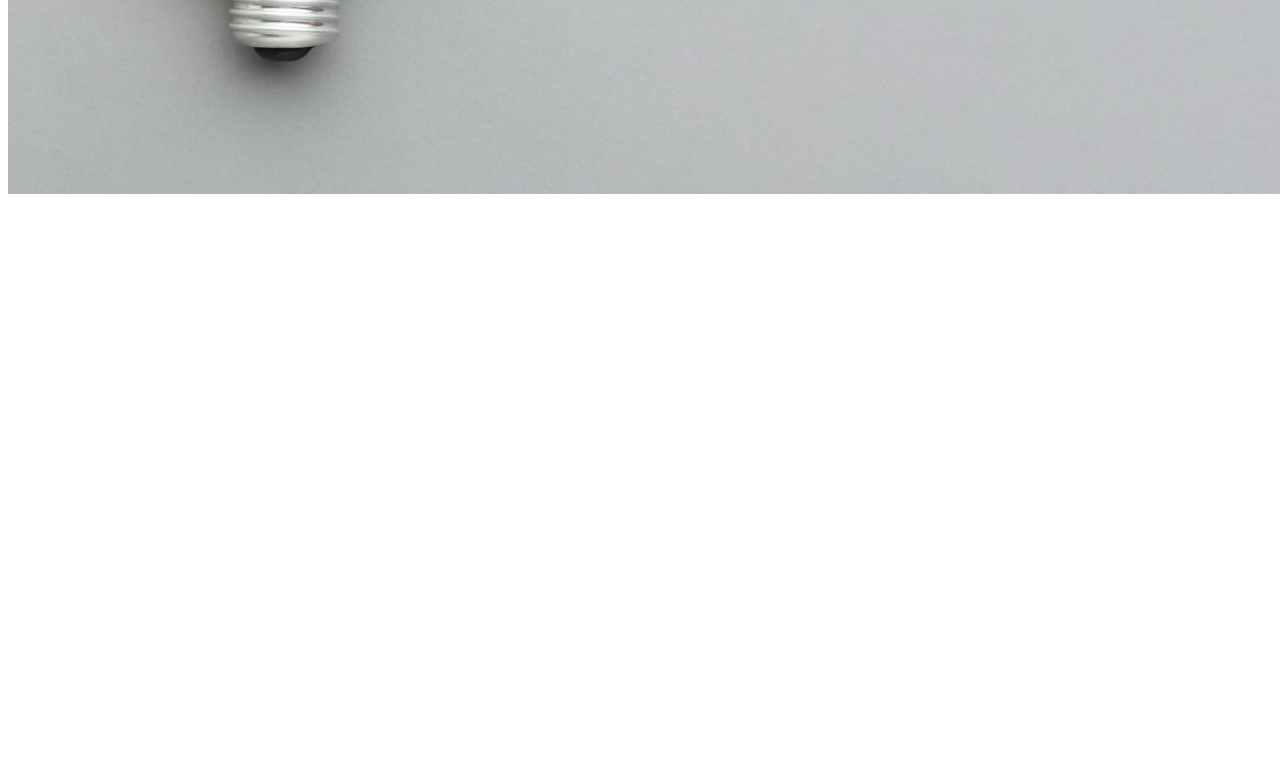
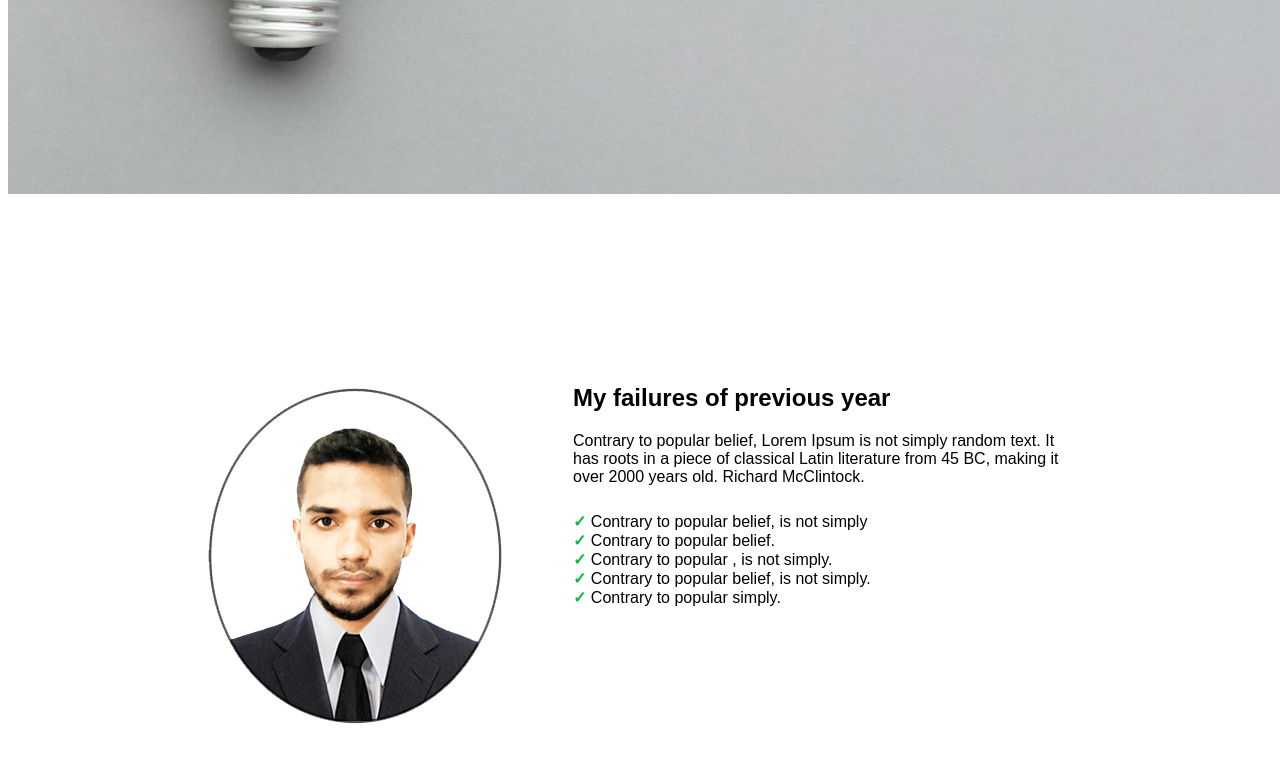
Before and after one commit to irfankkhhan14/Career-Planning-website, a plain HTML site: page index.html in a window 1280 px wide. Shown: the part 514-1294 px from the top of the page. Before the commit the page ends 800 px from the top, so only its background shows below. Drawn offline with Linux system fonts and the light colour scheme.

Commit message:
2nd change

```diff
--- a/index.html
+++ b/index.html
@@ -13,7 +13,8 @@
     <header>
         <div class="header-item">
             <h1 class="header-h1">All Thinks Are <br>Possible If You <br>believe</h1>
-            <p class="header-para">There are many variations of passages of Lorem Ipsum available, but the majority have suffered alteration in some from, by injected humour, or randomised words</p>
+            <p class="header-para">There are many variations of passages of Lorem Ipsum available, but the majority have
+                suffered alteration in some from, by injected humour, or randomised words</p>
             <button class="header-cnt-btn">
                 Contact Us
             </button>
@@ -21,6 +22,28 @@
     </header>
 
     <main>
+        <section class="main-section">
+            <div class="failure-section">
+                <img class="failure-section-img" src="images/Irfan Untitled-1 copy.png">
+                <div class="failure-writing-part">
+                    <h1>My failures of previous year</h1>
+                    <p class="failure-section-p">Contrary to popular belief, Lorem Ipsum is not
+                        simply random text. It has roots in a piece of
+                        classical Latin literature from 45 BC, making it over
+                        2000 years old. Richard McClintock.</p>
+                    <ul class="failure-section-ul">
+                        <li><span class="ul-right-symbol"><b>&#10003</b></span> Contrary to popular belief, is not
+                            simply</li>
+                        <li><span class="ul-right-symbol"><b>&#10003</b></span> Contrary to popular belief.</li>
+                        <li><span class="ul-right-symbol"><b>&#10003</b></span> Contrary to popular , is not simply.
+                        </li>
+                        <li><span class="ul-right-symbol"><b>&#10003</b></span> Contrary to popular belief, is not
+                            simply.</li>
+                        <li><span class="ul-right-symbol"><b>&#10003</b></span> Contrary to popular simply.</li>
+                    </ul>
+                </div>
+            </div>
+        </section>
 
     </main>
 
--- a/style.css
+++ b/style.css
@@ -1,25 +1,29 @@
-*{
+* {
     font-family: 'arial';
 }
 
 /*header sction*/
-header{
+header {
     background-image: url('./images/banner/banner2.png');
     width: 1520px;
     height: 700px;
     background-size: 1520px 700px;
 }
-.header-item{
+
+.header-item {
     text-align: right;
     padding: 200px 100px 50px 200px;
 }
-.header-h1{
+
+.header-h1 {
     font-size: 50px;
 }
-.header-para{
+
+.header-para {
     padding: 0px 0px 0px 810px;
 }
-.header-cnt-btn{
+
+.header-cnt-btn {
     background-color: coral;
     width: 99px;
     height: 40px;
@@ -30,3 +34,27 @@ header{
 }
 
 /*My Failure Section*/
+.main-section {
+    padding: 170px 200px 170px 200px;
+}
+
+.failure-section {
+    display: flex;
+    gap: 70px;
+}
+
+.failure-section-img {}
+
+.failure-writing-part {}
+
+.failure-section-ul {
+    list-style: none;
+    padding-top: 10px;
+    padding-left: 0px;
+}
+
+.ul-right-symbol {
+    color: #06bc40;
+}
+
+.failure-section-p {}
```
Also changed, not shown: images/Irfan Untitled-1 copy.png (added), images/Irfan formal passport 1 copy.png (added).
